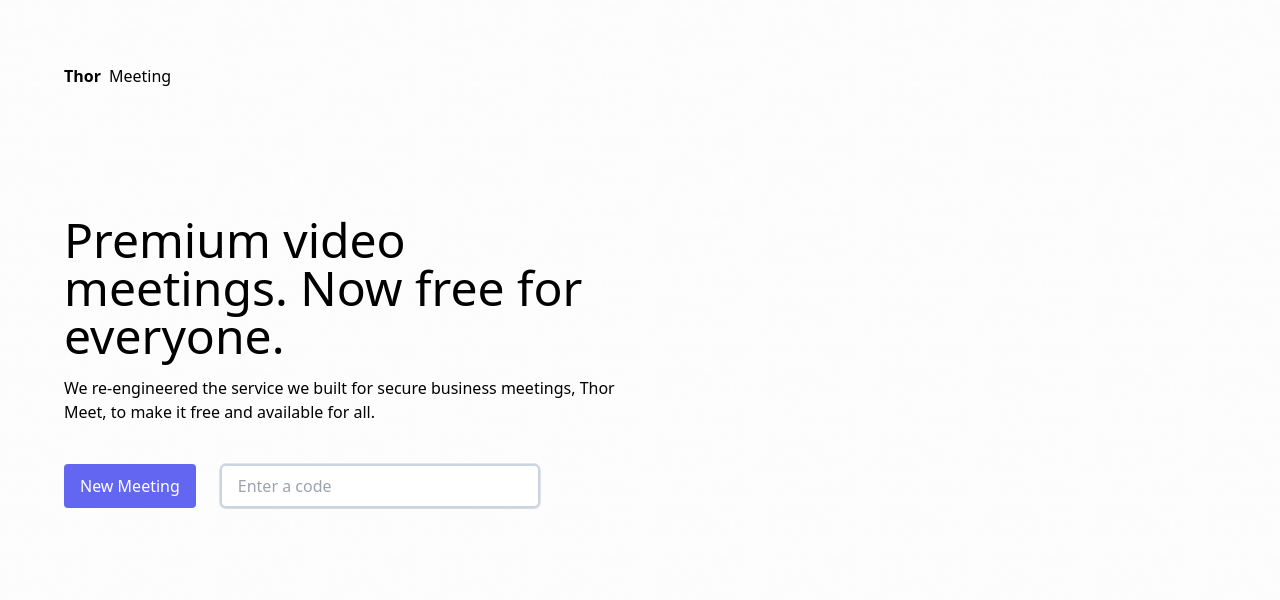
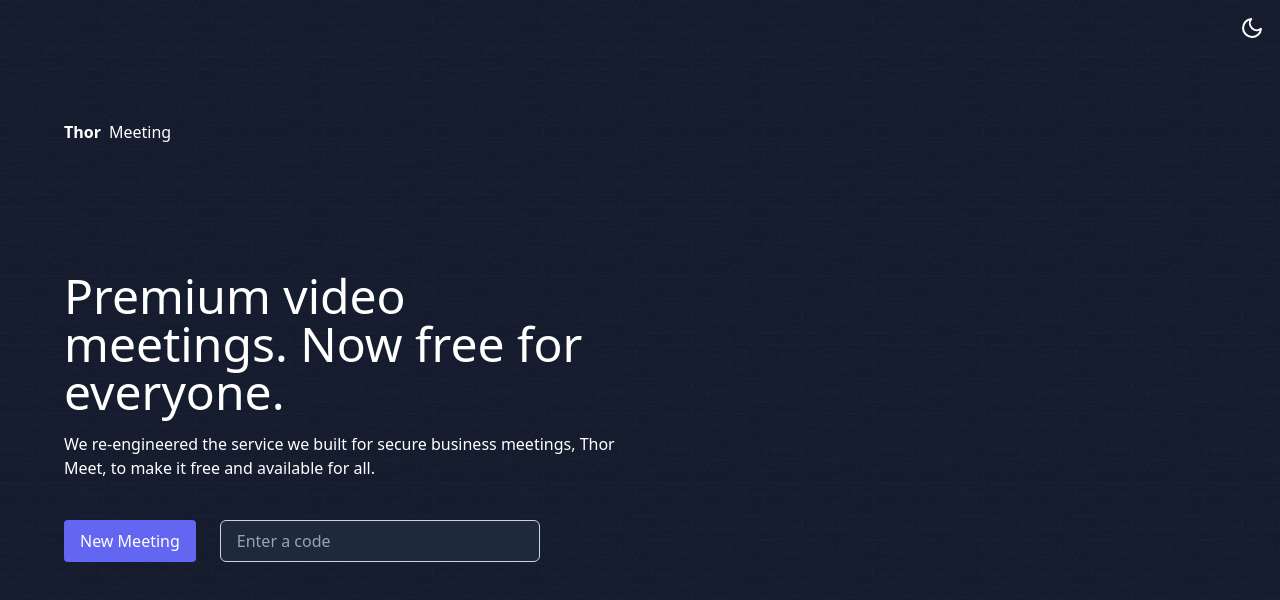
Before and after one commit to nttn9x/thor-meeting-client, a React (Vite) app: page / in a window 1280 px wide. Shown: the top 600 px of the page. Built offline with nearby package versions, Linux system fonts and the light colour scheme.

Commit message:
feat: dark/light mode

```diff
--- a/package.json
+++ b/package.json
@@ -10,6 +10,7 @@
     "preview": "vite preview"
   },
   "dependencies": {
+    "@headlessui/react": "^1.7.15",
     "@reduxjs/toolkit": "^1.9.5",
     "clsx": "^1.2.1",
     "i18next": "^23.2.6",
@@ -42,6 +43,7 @@
     "postcss": "^8.4.24",
     "tailwindcss": "^3.3.2",
     "typescript": "^5.0.2",
-    "vite": "^4.3.9"
+    "vite": "^4.3.9",
+    "vite-plugin-mkcert": "^1.16.0"
   }
 }
--- a/src/app.tsx
+++ b/src/app.tsx
@@ -1,20 +1,10 @@
-import { BrowserRouter, Route, Routes, Outlet } from "react-router-dom";
+import { BrowserRouter, Route, Routes } from "react-router-dom";
 
-import Welcome from "./pages/welcome";
+import { Suspense } from "react";
 import Lobby from "./pages/lobby";
 import Room from "./pages/room";
-import { Suspense } from "react";
-
-const Layout = () => {
-  return (
-    <>
-      <main className="h-full w-full">
-        <div className="bg fixed top-0 left-0 w-full h-full"></div>
-        <Outlet />
-      </main>
-    </>
-  );
-};
+import Welcome from "./pages/welcome";
+import Layout from "./pages/layout";
 
 const App = () => {
   return (
--- a/src/i18n/en.i18n.ts
+++ b/src/i18n/en.i18n.ts
@@ -3,6 +3,7 @@ const en = {
     what_s_your_name: "What's your name",
     join: "Join",
     enter_your_name: "Enter your name",
+    new_meeting: "New Meeting",
   },
 };
 
--- a/src/index.css
+++ b/src/index.css
@@ -2,11 +2,6 @@
 @tailwind components;
 @tailwind utilities;
 
-@media (prefers-color-scheme: dark) {
-  :root {
-    --foreground-rgb: 255, 255, 255;
-  }
-}
 
 html,
 body,
@@ -15,8 +10,8 @@ body,
   height: 100%;
 }
 
-body {
-  color: rgb(var(--foreground-rgb));
+html.dark>body {
+  color: rgb(255, 255, 255);
 }
 
 .bg {
--- /dev/null
+++ b/src/pages/layout/header.component.tsx
@@ -0,0 +1,27 @@
+import { useEffect, useState } from "react";
+import { Sun, Moon } from "react-feather";
+import { ThemMode, getMode, setMode } from "@thor/utils/theme.util";
+
+export default function LayoutHeader() {
+  const [mode, _setMode] = useState<string>(getMode());
+
+  useEffect(() => {
+    document.documentElement.className = mode;
+  }, [mode]);
+
+  const changeMode = () => {
+    const value = mode === ThemMode.Dark ? ThemMode.Light : ThemMode.Dark;
+
+    _setMode(value);
+
+    setMode(value);
+  };
+
+  return (
+    <header className="w-full p-4 flex justify-end">
+      <button onClick={changeMode}>
+        {mode === ThemMode.Dark ? <Moon /> : <Sun />}
+      </button>
+    </header>
+  );
+}
--- /dev/null
+++ b/src/pages/layout/index.tsx
@@ -0,0 +1,16 @@
+import { Outlet } from "react-router-dom";
+import LayoutHeader from "./header.component";
+
+const Layout = () => {
+  return (
+    <>
+      <LayoutHeader />
+      <main className="h-full w-full">
+        <div className="bg fixed top-0 left-0 w-full h-full"></div>
+        <Outlet />
+      </main>
+    </>
+  );
+};
+
+export default Layout;
--- a/src/pages/lobby/lobby-actions.component.tsx
+++ b/src/pages/lobby/lobby-actions.component.tsx
@@ -1,6 +1,7 @@
 import { useState } from "react";
 import { v4 as uuidv4 } from "uuid";
 import clsx from "clsx";
+import { useTranslation } from "react-i18next";
 import { useNavigate } from "react-router-dom";
 
 import Button from "@thor/system-ui/button";
@@ -8,6 +9,7 @@ import Input from "@thor/system-ui/input";
 
 const DashBoardActions = () => {
   const navigate = useNavigate();
+  const { t } = useTranslation();
   const [code, setCode] = useState<string>();
 
   const onCreateMeeting = () => {
@@ -24,7 +26,7 @@ const DashBoardActions = () => {
   return (
     <div className="mt-10 flex flex-wrap gap-6">
       <Button onClick={onCreateMeeting} variant="primary">
-        New Meeting
+        {t("new_meeting")}
       </Button>
 
       <Input
@@ -43,7 +45,7 @@ const DashBoardActions = () => {
         })}
         onClick={joinRoom}
       >
-        Join
+        {t("join")}
       </Button>
     </div>
   );
--- /dev/null
+++ b/src/pages/lobby/lobby-banner.component.tsx
@@ -0,0 +1,15 @@
+const LobbyBanner = () => {
+  return (
+    <div className="flex flex-col gap-4">
+      <div className="flex-1 text-3xl md:text-5xl leading-tight">
+        Premium video meetings. Now free for everyone.
+      </div>
+      <div>
+        We re-engineered the service we built for secure business meetings, Thor
+        Meet, to make it free and available for all.
+      </div>
+    </div>
+  );
+};
+
+export default LobbyBanner;
--- a/src/pages/lobby/lobby.container.tsx
+++ b/src/pages/lobby/lobby.container.tsx
@@ -1,4 +1,5 @@
 import Actions from "./lobby-actions.component";
+import LobbyBanner from "./lobby-banner.component";
 
 const DashBoard = () => {
   return (
@@ -8,15 +9,7 @@ const DashBoard = () => {
       </div>
       <div className="flex p-8 md:p-16 flex-col md:flex-row">
         <div className="flex-1">
-          <div className="flex flex-col gap-4">
-            <div className="flex-1 text-3xl md:text-5xl leading-tight">
-              Premium video meetings. Now free for everyone.
-            </div>
-            <div>
-              We re-engineered the service we built for secure business
-              meetings, Thor Meet, to make it free and available for all.
-            </div>
-          </div>
+          <LobbyBanner />
           <Actions />
         </div>
         <div className="flex-1"></div>
--- a/src/system-ui/input/index.tsx
+++ b/src/system-ui/input/index.tsx
@@ -16,7 +16,7 @@ export default function Input({ className, onEnter, ...rest }: IInput) {
   return (
     <input
       className={clsx(
-        "border-slate-300 border-2 hover:border-0 w-full px-4 py-2 text-slate-400 rounded-md ring-1 ring-slate-900/10 shadow-sm hover:ring-slate-300 dark:bg-slate-800 dark:highlight-white/5 dark:hover:bg-slate-700",
+        "border-slate-300 focus:border-primary-400 outline-none border-x border-y w-full px-4 py-2 text-slate-400 rounded-md dark:bg-slate-800 dark:hover:bg-slate-700",
         className
       )}
       placeholder="you@example.com"
--- /dev/null
+++ b/src/utils/theme.util.ts
@@ -0,0 +1,12 @@
+export enum ThemMode {
+  Dark = "dark",
+  Light = "light",
+}
+
+export const getMode = () => {
+  return localStorage.getItem("theme_mode") || ThemMode.Dark;
+};
+
+export const setMode = (value: string) => {
+  return localStorage.setItem("theme_mode", value);
+};
--- a/tailwind.config.js
+++ b/tailwind.config.js
@@ -11,7 +11,7 @@ export default {
       gray: colors.gray,
       white: colors.white,
     },
-    extend: {},
   },
   plugins: [],
+  darkMode: "class",
 };
```
